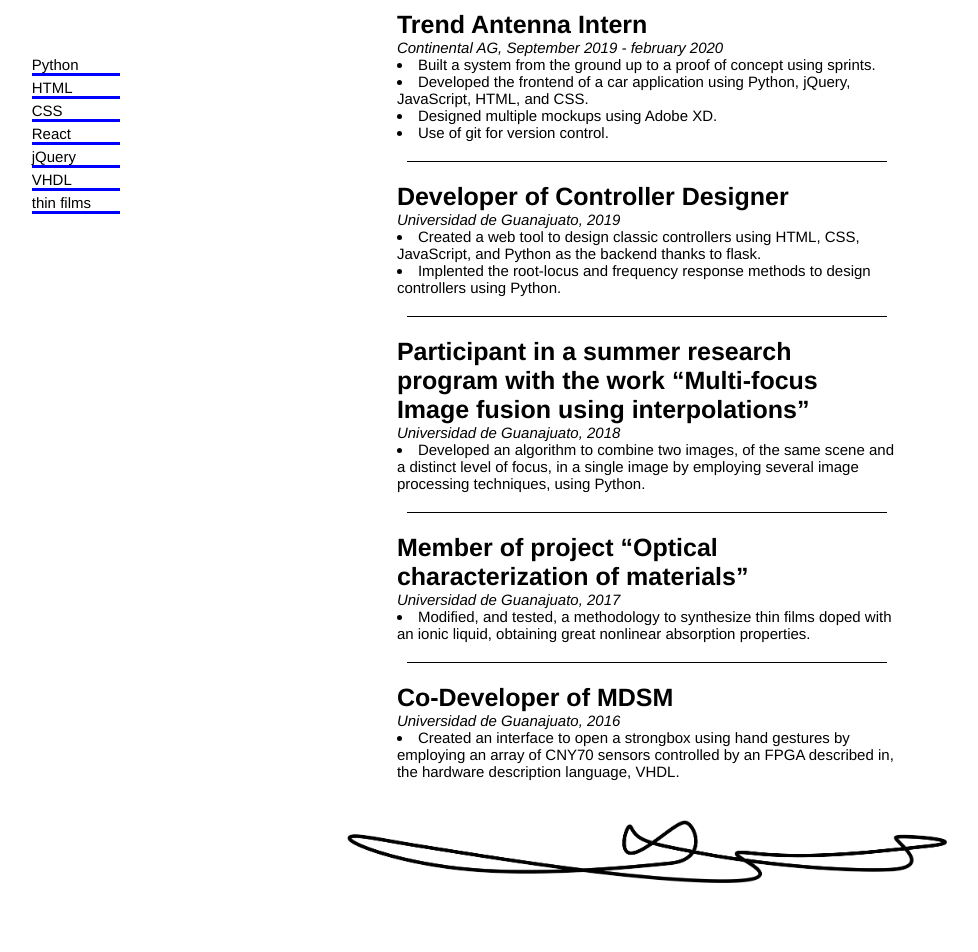
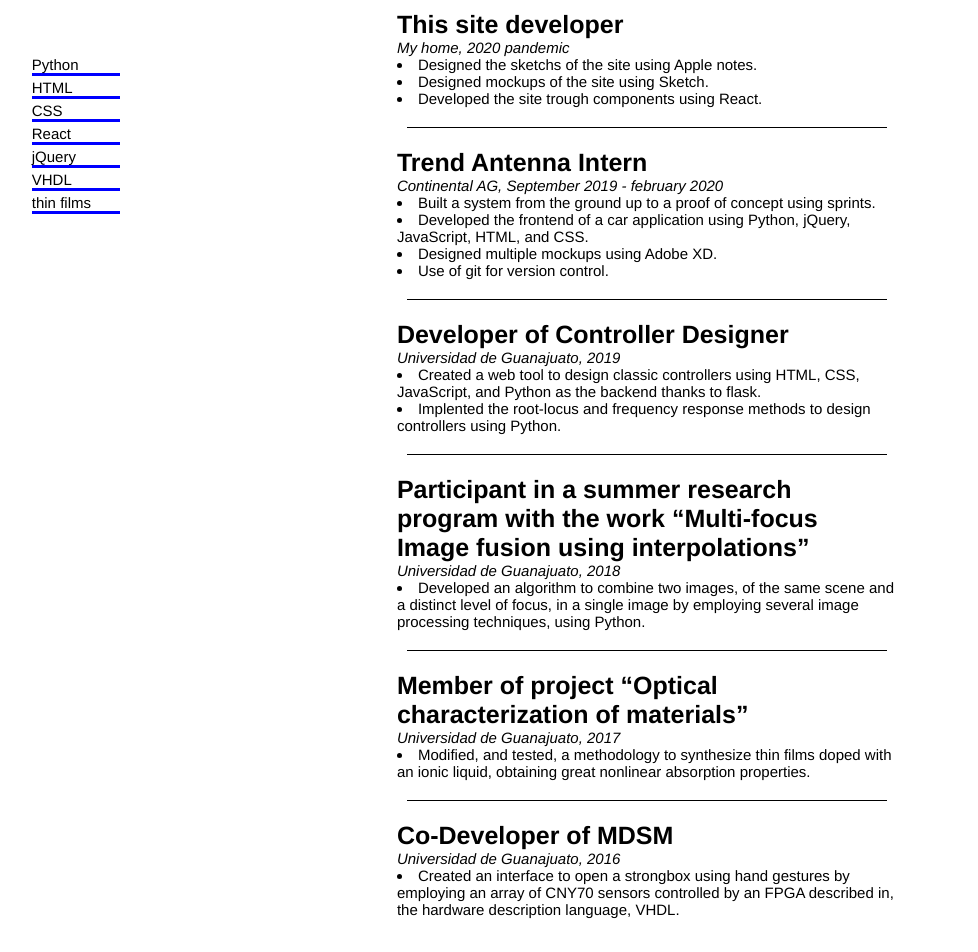
Before and after one commit to pedabraham/reactResume, a React (Create React App) app: page / in a window 1280 px wide. Shown: the part 120-1072 px from the top of the page, without its empty margins (12-990 px from the left). Built offline with nearby package versions, Linux system fonts and the light colour scheme.

Commit message:
Se añadieron transiciones cuando existe un cambio en el Feed.

```diff
--- a/src/index.css
+++ b/src/index.css
@@ -43,7 +43,7 @@ code {
   margin: auto;
   margin-top: 5px;
   margin-bottom: auto;
-  width: 70%;
+  width: 60%;
   transition-duration: 0.2s;
 }
 
@@ -165,20 +165,38 @@ code {
     margin: 20px auto 20px auto;
 }
 
-.example-enter {
+.noColor{
+  background-color: white;
+}
+
+.inOutFeed-enter {
+  max-height: 0px;
   opacity: 0.01;
 }
 
-.example-enter.example-enter-active {
+.inOutFeed-enter.inOutFeed-enter-active {
   opacity: 1;
-  transition: opacity 500ms ease-in;
+  max-height: 300px;
+  transition: max-height 400ms ease-in, opacity 600ms ease-in;
 }
 
-.example-leave {
+.inOutFeed-leave {
+  max-height: 300px;
   opacity: 1;
 }
 
-.example-leave.example-leave-active {
+.inOutFeed-leave.inOutFeed-leave-active {
+  max-height: 0px;
+  opacity: 0.001;
+  transition: 500ms ease-in;
+
+}
+
+.inOutFeed-appear {
   opacity: 0.01;
-  transition: opacity 1000ms ease-in;
 }
+
+.inOutFeed-appear.inOutFeed-appear-active {
+  opacity: 1;
+  transition: all .5s ease-in;
+}
--- a/src/index.js
+++ b/src/index.js
@@ -51,10 +51,10 @@ function TechStack(props) {
   const values = props.values;
   const htmlStack = values.map((skill,i) => {
 
-    const key="ts"+skill.name
+    const key="ts"+skill.name;
     return(
       <div key={key}>
-      <CheckButton  skill={skill.name} skillOn={skill.show} onClick={()=>props.onClick(i)}/>
+      <CheckButton skill={skill.name} skillOn={skill.show} onClick={()=>props.onClick(i)}/>
       </div>
     )
   })
@@ -62,7 +62,8 @@ function TechStack(props) {
 }
 
 function Post(props){
-  let description = props.value.description.map((x,i)=> <li key={props.title + i.toString()}>{x}</li>)
+  let description = props.value.description.map((line,i)=>
+  <li key={props.title + i.toString()}>{line}</li>)
 
   return(
     <div className="post">
@@ -87,24 +88,28 @@ function Feed(props){
       return(
         <div key={post.title}>
         <Post value={post}/>
-        {pline}
+        <div className="PostLine"></div>
         </div>
       )
     }
     else{
-      return(<div key={post.title}><Post value={post}/></div>)
+      return(
+        <div key={post.title}>
+        <Post value={post}/>
+        <div className="PostLine noColor"></div>
+        </div>)
     }
   })
-  const logo = require('./Path.png');
+  const garabato = require('./Path.png');
   return(
     < >
-    <CSSTransitionGroup
-          transitionName="example"
-          transitionEnterTimeout={500}
-          transitionLeaveTimeout={300}>
-
+      <CSSTransitionGroup
+      transitionName="inOutFeed"
+      transitionEnterTimeout={600}
+      transitionLeaveTimeout={500}
+      >
           {feed}
-          <img key={"garabato"} src={logo}  alt="Drawing" className="resumeFinalDraw"/>
+          <img key={"garabato"} src={garabato}  alt="Drawing" className="resumeFinalDraw"/>
         </CSSTransitionGroup>
     </>
   )
@@ -116,7 +121,11 @@ let entry1= {
         "description":["Built a system from the ground up to a proof of concept using sprints.","Developed the frontend of a car application using Python, jQuery, JavaScript, HTML, and CSS.","Designed multiple mockups using Adobe XD.","Use of git for version control."]
       };
 
-let entryTest2= [entry1,{
+let entryTest2= [{
+  "title":"This site developer",
+  "place": "My home, 2020 pandemic",
+  "description":["Designed the sketchs of the site using Apple notes.","Designed mockups of the site using Sketch.","Developed the site trough components using React."]
+},entry1,{
   "title":"Developer of Controller Designer",
   "place": "Universidad de Guanajuato, 2019",
 	"description":["Created a web tool to design classic controllers using HTML, CSS, JavaScript, and Python as the backend thanks to flask.","Implented the root-locus and frequency response methods to design controllers using Python."]
@@ -138,7 +147,7 @@ let entryTest2= [entry1,{
 class Resume extends React.Component{
   constructor(props){
     const skills = ["Python","HTML","CSS","React","jQuery","VHDL","thin films"];
-    const skillJSON = skills.map(x=>({"name":x, "show": true}));
+    const skillJSON = skills.map(name=>({"name":name, "show": true}));
 
     super(props);
     this.state = {
```
